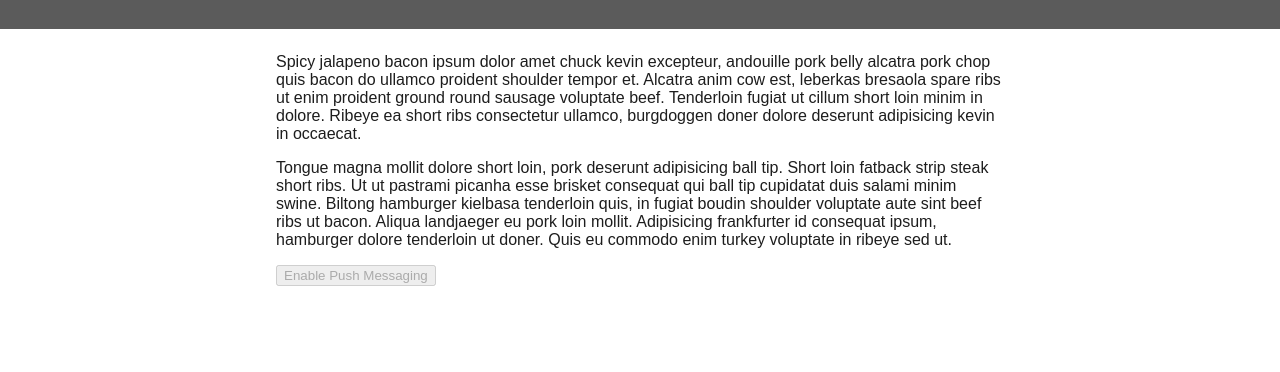
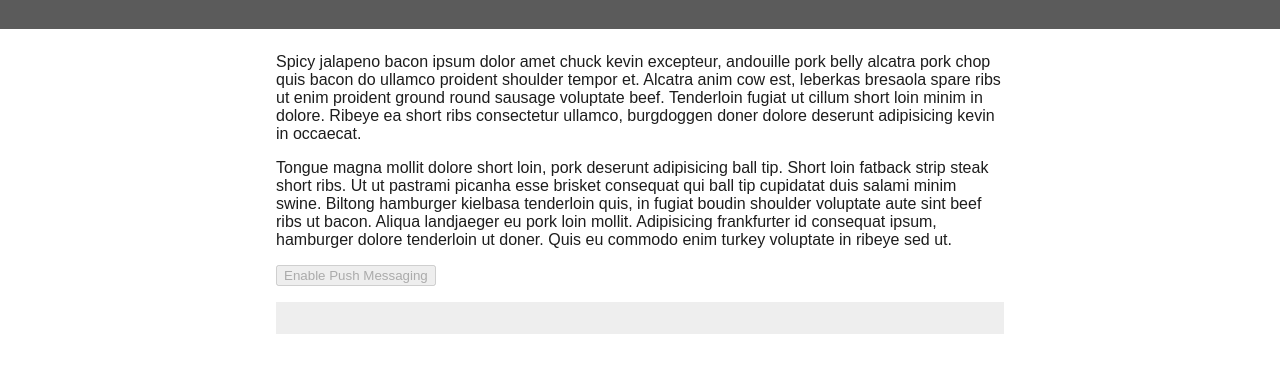
Before and after one commit to jingfee/ConsidPWA, a website: page index.html in a window 1280 px wide. Shown: the part 174-546 px from the top of the page. Drawn offline with Linux system fonts and the light colour scheme.

Commit message:
CSS for push

```diff
--- a/stylesheet.css
+++ b/stylesheet.css
@@ -33,6 +33,16 @@ main {
   color: #1d1d1d;
 }
 
+pre {
+  white-space: pre-wrap;
+  background-color: #EEEEEE;
+  padding: 16px;
+}
+
+pre code {
+  word-break: break-word;
+}
+
 @media (max-width: 600px) {
   header > h1 {
     font-size: 36px;
```
